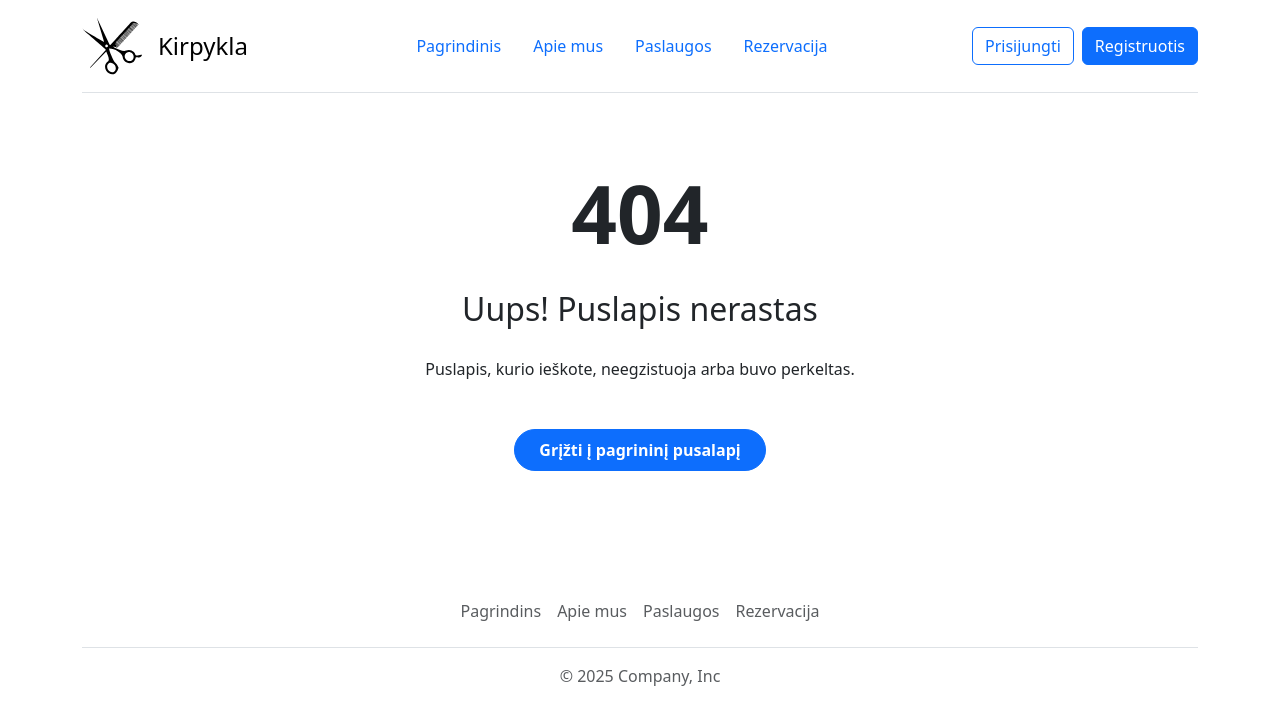
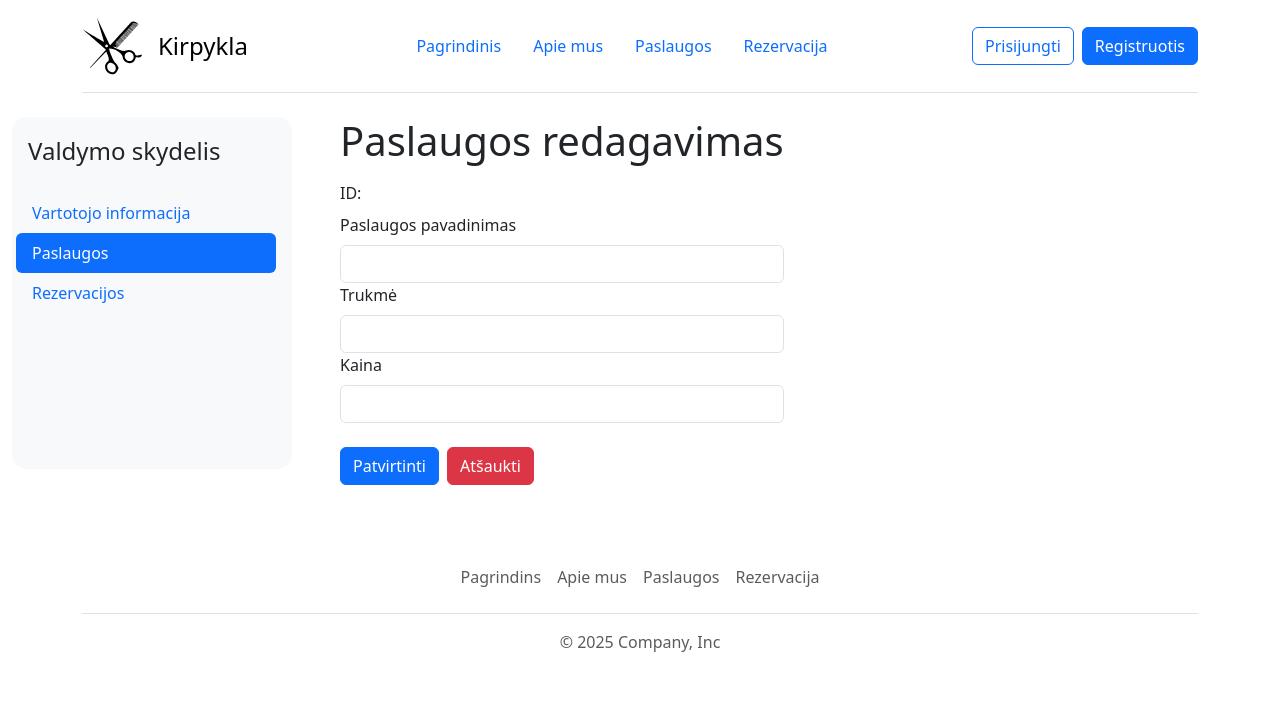
Before and after one commit to SplaTT141/full-stack-project, a React (Vite) app in the folder client/: page /admin/services/edit/1 in a window 1280 px wide. Shown: the top 724 px of the page. Built offline with nearby package versions, Linux system fonts and the light colour scheme; no server answers.

Commit message:
service edit inputs

```diff
--- a/client/src/App.jsx
+++ b/client/src/App.jsx
@@ -15,6 +15,7 @@ import { AdminServices } from "./pages/admin/AdminServices";
 import { AdminInfo } from "./pages/admin/AdminInfo";
 import { AdminReservations } from "./pages/admin/AdminReservations";
 import { AdminAddService } from "./pages/admin/AdminAddService";
+import { AdminEditService } from "./pages/admin/AdminEditService";
 
 function App() {
 
@@ -36,6 +37,7 @@ function App() {
           <Route path="/admin/info" element={<AdminInfo />} />
           <Route path="/admin/reservations" element={<AdminReservations />} />
           <Route path="/admin/services/add" element={<AdminAddService />} />
+          <Route path="/admin/services/edit/:id" element={<AdminEditService />} />
           <Route path="*" element={<NotFound />}/>
         </Routes>
         <Footer />
--- /dev/null
+++ b/client/src/pages/admin/AdminEditService.jsx
@@ -0,0 +1,54 @@
+import { useEffect, useState } from "react";
+import { Sidebar } from "../../components/Sidebar"
+import { Link, useParams } from "react-router-dom"
+
+export function AdminEditService() {
+    const { id } = useParams();
+    const [service, setService] = useState('');
+    const [error, setError] = useState('');
+
+    useEffect(() => {
+        fetch('http://localhost:5000/services', {
+            method: 'GET'
+        })
+            .then(res => res.json())
+            .then(data => {
+                if (data.status === 'success') {
+                    const filtered = data.services.find(s => s.id === Number(id));
+                    if (filtered) {
+                        setService(filtered);
+                    } else {
+                        setError('Tokia paslauga nerasta');
+                    }
+                } else {
+                    setError('Tokia paslauga nerasta');
+                }
+            })
+            .catch(error => console.log(error));
+        }, [id])
+
+    return (
+        <div className="container-fluid">
+            <div className="d-flex flex-wrap">
+                <Sidebar />
+                <div>
+                    <h1>Paslaugos redagavimas</h1>
+                    <div className="mb-3 fw-bold" style={{color: 'red'}}>{error}</div>
+                    <form>
+                        <div htmlFor="service" className="form-label">ID:
+                            <span className="text-primary"> {service.id}</span>
+                        </div>
+                        <label htmlFor="service" className="form-label">Paslaugos pavadinimas</label>
+                        <input onChange={(e) => setService({...service, service:e.target.value})} type="text" id="service" className="form-control" value={service.service} required />
+                        <label htmlFor="duration" className="form-label">Trukmė</label>
+                        <input onChange={(e) => setService({...service, duration:e.target.value})} type="number" id="duration" className="form-control" value={service.duration} required />
+                        <label htmlFor="price" className="form-label">Kaina</label>
+                        <input onChange={(e) => setService({...service, price:e.target.value})} type="number" id="price" className="form-control" value={service.price} required />
+                        <button type="submit" className="btn btn-primary mt-4">Patvirtinti</button>
+                        <Link to={'/admin/services'} className="btn btn-danger mt-4 ms-2">Atšaukti</Link>
+                    </form>
+                </div>
+            </div>
+        </div>
+    )
+}
--- a/client/src/pages/admin/AdminServices.jsx
+++ b/client/src/pages/admin/AdminServices.jsx
@@ -9,6 +9,7 @@ export function AdminServices() {
     const {isLoggedIn} = useContext(UserContext);
 
         const [services, setServices] = useState([]);
+        const [error, setError] = useState('');
 
         useEffect(() => {
             fetch('http://localhost:5000/services', {
@@ -16,7 +17,11 @@ export function AdminServices() {
             })
                 .then(res => res.json())
                 .then(data => {
-                    setServices(data.services);
+                    if (data.status === 'success') {
+                        setServices(data.services);
+                    } else {
+                        setError('Nepavyko įkelti pasulaugų');
+                    }
                 })
                 .catch(error => console.log(error));
         }, [])
@@ -49,6 +54,7 @@ export function AdminServices() {
                                     <h1>Paslaugos</h1>
                                     <Link to={'add'} className="btn btn-success">Pridėti paslaugą +</Link>
                                 </div>
+                                <div className="mb-3 fw-bold" style={{color: 'red'}}>{error}</div>
                                 <table className="table table-striped table-hover">
                                     <thead>
                                         <tr>
@@ -69,14 +75,14 @@ export function AdminServices() {
                                                     <td>{service.duration} min</td>
                                                     <td>{service.price} €</td>
                                                     <td>
-                                                        <button className="btn btn-warning me-2">Redaguoti</button>
+                                                        <Link to={`edit/${service.id}`} className="btn btn-warning me-2">Redaguoti</Link>
                                                         <button onClick={() => handleClickDeleteService(service.id)} className="btn btn-danger">Panaikinti</button>
                                                     </td>
                                                 </tr>
                                             ))
                                             :
                                             <tr>
-                                                <td colSpan="4">Loading...</td>
+                                                <td colSpan="4">Kraunasi...</td>
                                             </tr>
                                         }
                                     </tbody>
--- a/client/src/pages/public/Services.jsx
+++ b/client/src/pages/public/Services.jsx
@@ -3,6 +3,7 @@ import { useEffect, useState } from "react"
 export function Services() {
 
     const [services, setServices] = useState([]);
+    const [error, setError] = useState('');
 
     useEffect(() => {
         fetch('http://localhost:5000/services', {
@@ -10,7 +11,11 @@ export function Services() {
         })
             .then(res => res.json())
             .then(data => {
-                setServices(data.services);
+                if (data.status === 'success') {
+                    setServices(data.services);
+                } else {
+                    setError('Nepavyko įkelti pasulaugų');
+                }
             })
             .catch(error => console.log(error));
     }, [])
@@ -19,6 +24,7 @@ export function Services() {
     <div className="container">
         <div className="bd-example-snippet bd-code-snippet py-5">
             <div className="bd-example m-0 border-0">
+                <div className="mb-3 fw-bold" style={{color: 'red'}}>{error}</div>
                 <table className="table table-striped table-hover">
                     <thead>
                         <tr>
@@ -41,7 +47,7 @@ export function Services() {
                                 ))
                             :
                                 <tr>
-                                    <td colSpan="4">Loading...</td>
+                                    <td colSpan="4">Kraunasi...</td>
                                 </tr>
                         }
                     </tbody>
```
